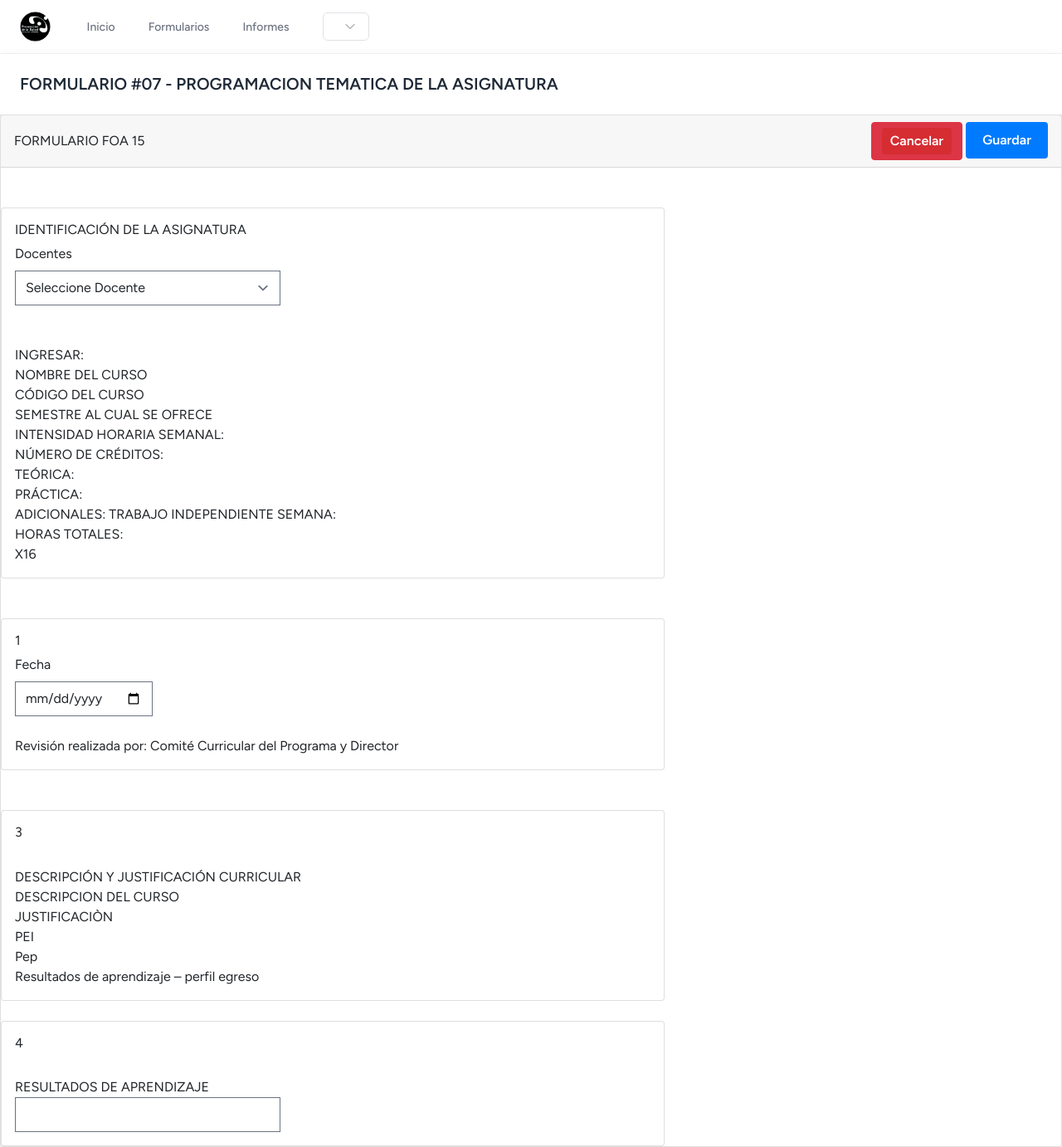
After one commit to karen744/Sistema_de_informacion_FOA, a Laravel app: page /formularios/formulario07 in a window 1280 px wide. The commit adds this page. Shown: the whole page at 83% size. Run offline with Laravel 10, Linux system fonts and the light colour scheme; data that the repository does not hold is empty; style sheets or scripts are compiled from the project's sources; some libraries are stand-ins or nearby versions.

Commit message:
continuacion sistema 31/08

```diff
--- /dev/null
+++ b/app/Http/Controllers/Formulario07Controller.php
@@ -0,0 +1,19 @@
+<?php
+
+namespace App\Http\Controllers;
+
+use Illuminate\Http\Request;
+
+class Formulario07Controller extends Controller
+{
+    public function index()
+    {
+
+        return view('pages.creacionFormularios.formularios');
+    }
+
+    public function create(){
+        return view('pages.creacionFormularios.formulario07');
+      }
+
+}
--- /dev/null
+++ b/resources/views/pages/creacionFormularios/formulario07.blade.php
@@ -0,0 +1,111 @@
+<!DOCTYPE html>
+<html lang="es">
+<head>
+    <meta charset="utf-8">
+    <meta name="viewport" content="width=device-width, initial-scale=1">
+    <link href="https://cdn.jsdelivr.net/npm/bootstrap@5.0.2/dist/css/bootstrap.min.css" rel="stylesheet" integrity="sha384-EVSTQN3/azprG1Anm3QDgpJLIm9Nao0Yz1ztcQTwFspd3yD65VohhpuuCOmLASjC" crossorigin="anonymous">
+    <script src="https://cdn.jsdelivr.net/npm/bootstrap@5.0.2/dist/js/bootstrap.bundle.min.js" integrity="sha384-MrcW6ZMFYlzcLA8Nl+NtUVF0sA7MsXsP1UyJoMp4YLEuNSfAP+JcXn/tWtIaxVXM" crossorigin="anonymous"></script>
+    <script src="https://cdn.jsdelivr.net/npm/bootstrap@5.0.2/dist/js/bootstrap.min.js" integrity="sha384-cVKIPhGWiC2Al4u+LWgxfKTRIcfu0JTxR+EQDz/bgldoEyl4H0zUF0QKbrJ0EcQF" crossorigin="anonymous"></script>
+
+    <title>FOA 07</title>
+    <body>
+        <x-app-layout>
+            <x-slot name="header">
+                <h2 class="font-semibold text-xl text-gray-800 leading-tight">
+                    {{ __('FORMULARIO #07 - PROGRAMACION TEMATICA DE LA ASIGNATURA') }}
+                </h2>
+            </x-slot>
+            {{-- <!--<form action="{{ route('formulario1.store') }}" method="POST" enctype="multipart/form-data">--> --}}
+            <div class="card">
+                <div class="card-header sticky-element bg-label-secondary d-flex justify-content-sm-between align-items-sm-center flex-column flex-sm-row">
+                    <h5 class="card-title mb-sm-0 me-2">FORMULARIO FOA 15</h5>
+                    <div class="action-btns" style="text-align: right">
+                        <a href="{{ route('cursos')}}" class="btn btn-danger">
+                            <span class="align-middle" type="submit" style="background-color: #d52d32; color: #ffffff; border: none; border-radius: 4px; padding: 4px 10px; font-size: 16px; font-weight: bold; cursor: pointer;">Cancelar</span>
+                        </a>
+                        <button type="submit" style="background-color: #007bff; color: #ffffff; border: none; border-radius: 4px; padding: 10px 20px; font-size: 16px; font-weight: bold; cursor: pointer;">Guardar</button>
+
+                    </div>
+                </div>
+              <br>
+              <br>
+    <!-- ---------------------------------------PRIMERA HOJA -------------------------------------- -->
+                 <form action="">
+                    <div class="card" style="width: 50rem;">
+                        <div class="card-body">
+                          <h5 class="card-title">IDENTIFICACIÓN DE LA ASIGNATURA</h5>
+                          <div class="form-group">
+                            <label class="form-label" for="tipo">Docentes</label>
+                            <select id="seleccion_docente" name="tipo" class="select2 form-select" data-allow-clear="true" style="width: 20rem;">
+                              <option value="">Seleccione Docente</option>
+                              <option value="docente..."></option>
+                            </select>
+                          </div>
+                          <br>
+                          <br>
+                         <p>
+                            INGRESAR: <br>
+                                    NOMBRE  DEL CURSO<br>
+                                    CÓDIGO DEL CURSO <br>
+                                    SEMESTRE AL CUAL SE OFRECE<br>
+                                    INTENSIDAD HORARIA SEMANAL:<br>
+                                    NÚMERO DE CRÉDITOS: <br>
+                                    TEÓRICA: <br>
+                                    PRÁCTICA:  <br>
+                                    ADICIONALES: TRABAJO INDEPENDIENTE SEMANA:  <br>
+                                    HORAS TOTALES: <br>
+                                    X16<br>
+                         </p>
+                        </div>
+                      </div>
+<br>
+<br>
+                    <div class="card" style="width: 50rem;">
+                        <div class="card-body">
+                        <h5 class="card-title">1</h5>
+                        <div class="form-group">
+                            <label class="form-label" for="fecha_semana7" style="text-align: left;" >Fecha</label><br>
+                            <input class="input" type="date" id="fecha_semana7" name="fecha_semana7" class="form-control" style="text-align: left;" />
+
+                        </div>
+                        <br>
+                        <p>
+                            Revisión realizada por:   Comité Curricular del Programa y Director
+                        </p>
+                        </div>
+                    </div>
+                    <br>
+                    <br>
+                         <div class="card" style="width: 50rem;">
+                          <div class="card-body">
+                             <h5 class="card-title">3</h5>
+                             <br>
+                               <p>
+                                DESCRIPCIÓN Y JUSTIFICACIÓN CURRICULAR <br>
+                                DESCRIPCION DEL CURSO <br>
+                                JUSTIFICACIÒN <br>
+                                PEI <br>
+                                Pep <br>
+                                Resultados de aprendizaje – perfil egreso <br>
+
+                                </p>
+                                </div>
+                             </div>
+                             <br>
+                             <div class="card" style="width: 50rem;">
+                                <div class="card-body">
+                                   <h5 class="card-title">4</h5>
+                                   <br>
+                                     <p>
+                                        RESULTADOS DE APRENDIZAJE
+                                      </p>
+                                      <input class="input" type="text" name="porcentaje_avance" class="form-control" id="porcentaje_avance" style="width: 20rem;" />
+                                      </div>
+                                   </div>
+                                 </form>
+
+
+            <div id="datos-ingresados"></div>
+        </x-app-layout>
+    </body>
+</html>
--- a/routes/web.php
+++ b/routes/web.php
@@ -32,11 +32,17 @@ Route::middleware([
     })->name('dashboard');
 });
 #----------------------------------------------------------
-#RUTA FORMULARIOS----------
-
+#RUTA FORMULARIOS 01----------
 Route::get('/formularios', [FormularioController::class, 'index'])->name('formulariosfoa');
 Route::get('/formularios/formulario1', [FormularioController::class, 'create'])->name('formulario1.create');
 Route::post('/formularios/formulario1', [FormularioController::class, 'store'])->name('formulario1.store');
+
+#RUTA FORMULARIOS 07----------
+Route::get('/formularios', [\App\Http\Controllers\Formulario07Controller::class, 'index'])->name('formulariosfoa');
+Route::get('/formularios/formulario07', [\App\Http\Controllers\Formulario07Controller::class, 'create'])->name('formulario07.create');
+// Route::get('/formularios', [Formulario07Controller::class, 'index'])->name('formulariosfoa');
+// Route::get('/formularios/formulario07', [Formulario07Controller::class, 'create'])->name('formulario07.create');
+// Route::post('/formularios/formulario07', [Formulario07Controller::class, 'store'])->name('formulario07.store');
 
 #RUTA CURSOS-----------------------------------------------------------------------------------------
 Route::get('/cursos', [CursosController::class, 'index'])->name('cursos');
```
Also changed, not shown: app/Models/Formulario07.php (added, +11 -0 lines), resources/views/pages/crearcursos/curso-show.blade.php (+4 -3 lines).
